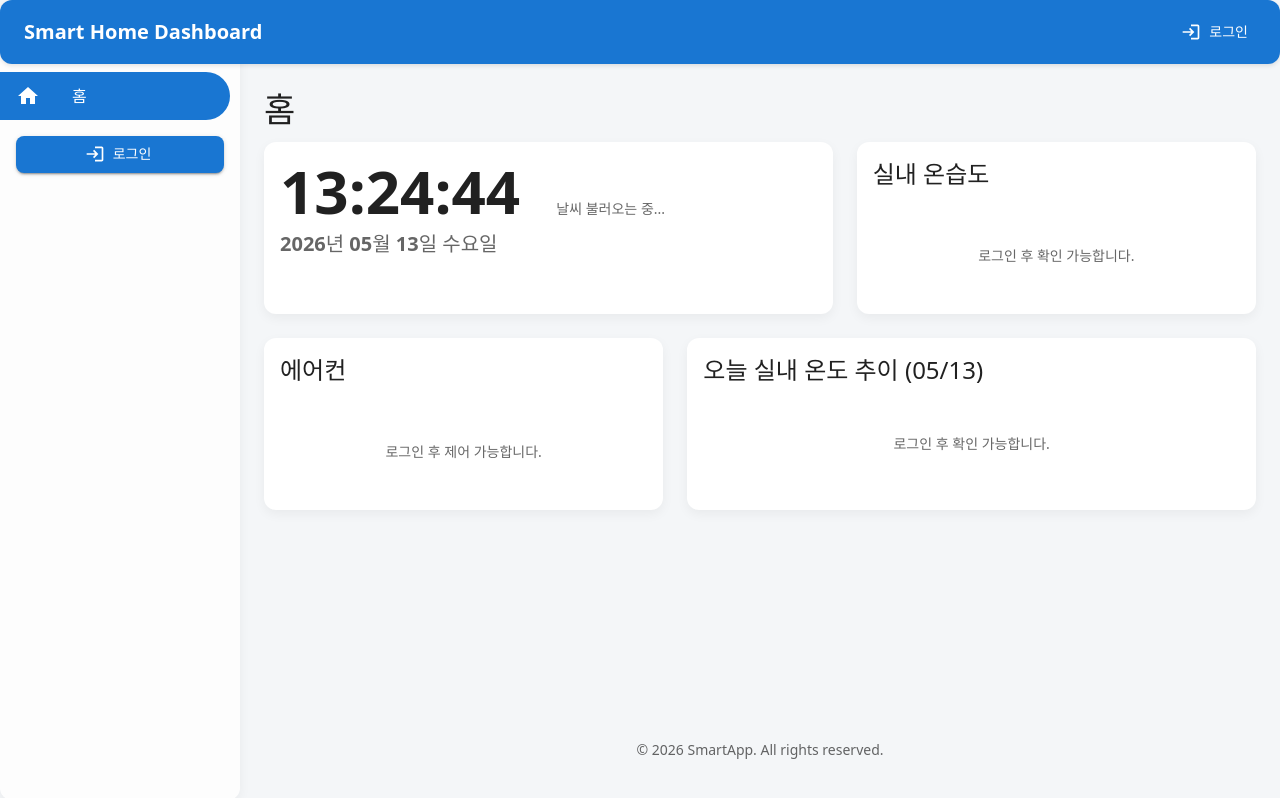
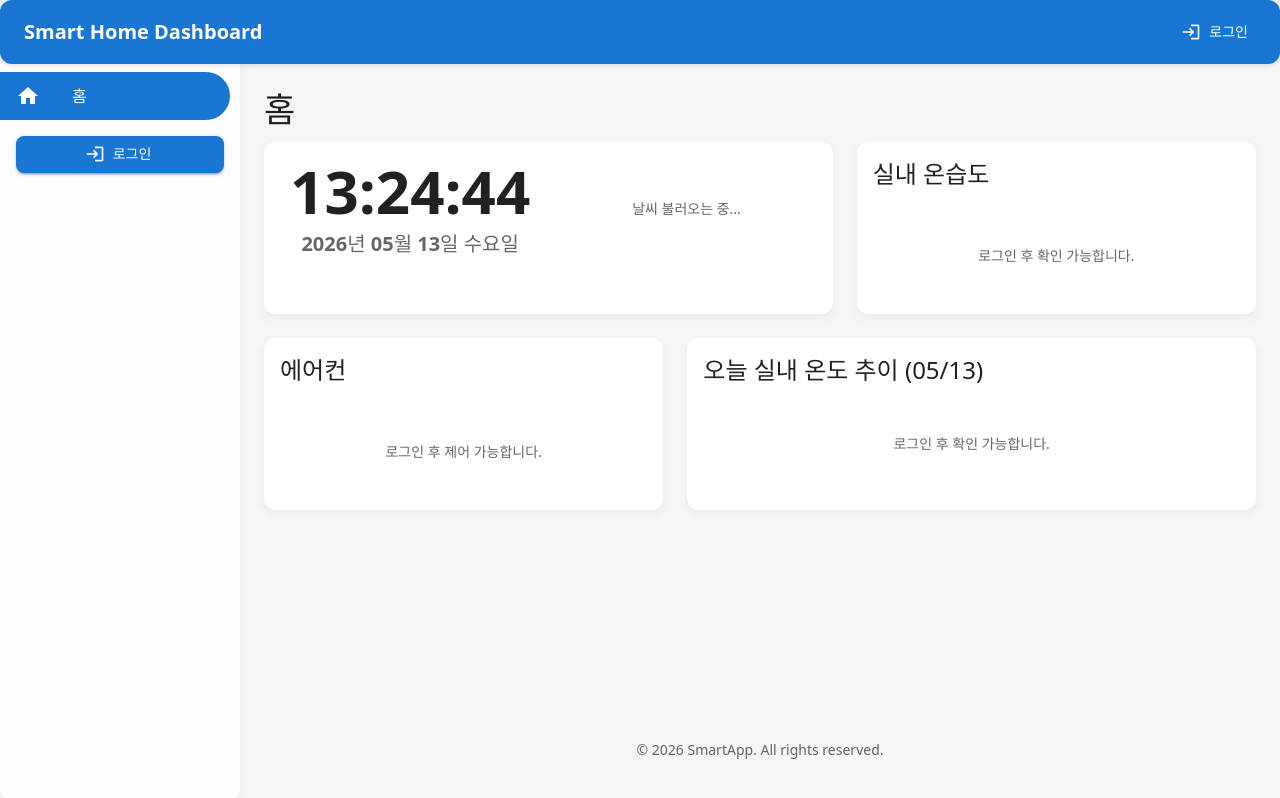
Before and after one commit to dngur521/new-smart-app, a React (Vite) app: page / in a window 1280 px wide. Built offline with nearby package versions, Linux system fonts and the light colour scheme; no server answers; a web font is replaced by a local one.

Commit message:
🎨 style: 홈 페이지 날짜/시간·날씨 카드 가운데 정렬

```diff
--- a/src/pages/HomePage.jsx
+++ b/src/pages/HomePage.jsx
@@ -56,8 +56,8 @@ export default function HomePage() {
         <Grid item xs={12} md={7}>
           <Card sx={{ height: '100%' }}>
             <CardContent>
-              <Grid container spacing={2} alignItems="center">
-                <Grid item xs={12} sm={6}>
+              <Grid container spacing={2} alignItems="center" justifyContent="center">
+                <Grid item xs={12} sm={6} sx={{ textAlign: 'center' }}>
                   <Typography variant="h2" sx={{ fontWeight: 700, lineHeight: 1.1, fontVariantNumeric: 'tabular-nums' }}>
                     {now.format('HH:mm:ss')}
                   </Typography>
@@ -65,9 +65,9 @@ export default function HomePage() {
                     {now.locale('ko').format('YYYY년 MM월 DD일 dddd')}
                   </Typography>
                 </Grid>
-                <Grid item xs={12} sm={6}>
+                <Grid item xs={12} sm={6} sx={{ textAlign: 'center' }}>
                   {weather ? (
-                    <Box sx={{ display: 'flex', alignItems: 'center', gap: 1.5 }}>
+                    <Box sx={{ display: 'flex', alignItems: 'center', justifyContent: 'center', gap: 1.5 }}>
                       <img
                         src={`https://openweathermap.org/img/wn/${weather.weather[0].icon}@2x.png`}
                         alt={weather.weather[0].description}
```
